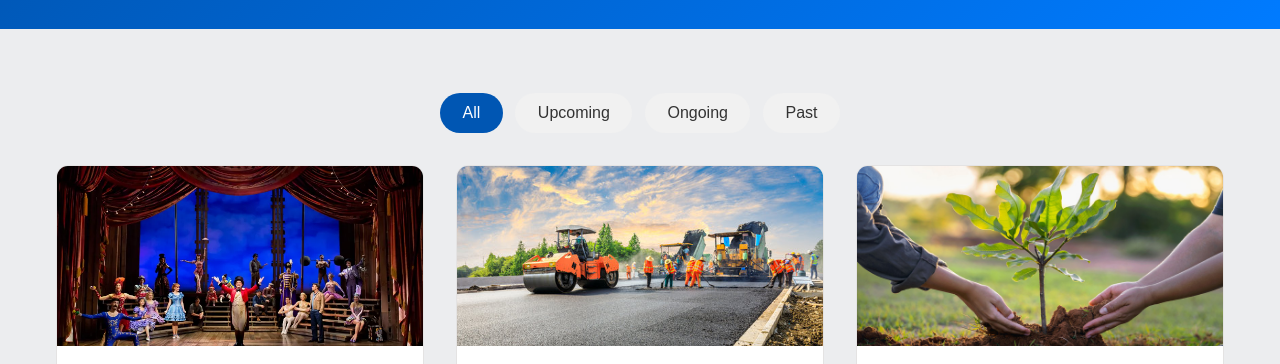
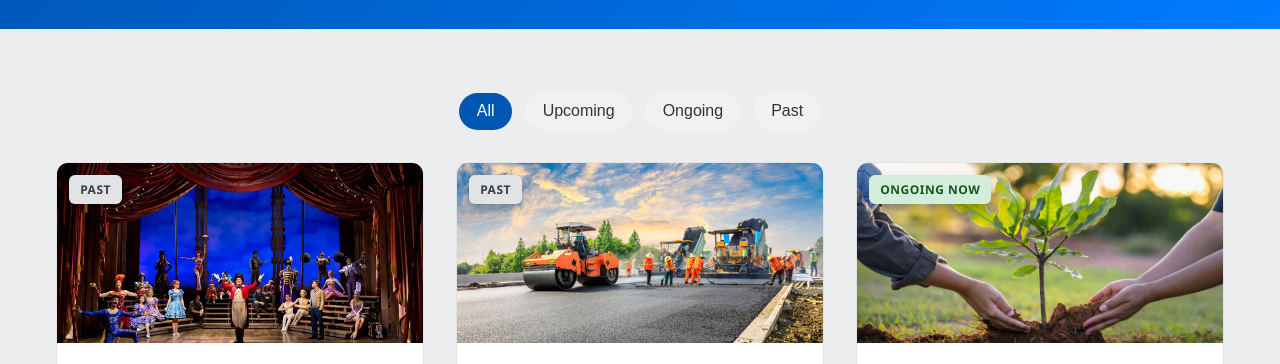
Before and after one commit to Roshan-504/Smart-City, a plain HTML site: page pages/events.html in a window 1280 px wide. Shown: the part 181-545 px from the top of the page. Drawn offline with Linux system fonts and the light colour scheme.

```diff
--- a/css/events.css
+++ b/css/events.css
@@ -23,7 +23,7 @@
     background-color: #f1f1f1;
     color: #333;
     border: none;
-    padding: 0.7rem 1.4rem;
+    padding: 0.6rem 1.1rem;
     border-radius: 50px;
     font-size: 1rem;
     cursor: pointer;
@@ -58,10 +58,28 @@
 }
 
 .event-image {
+    position: relative;
     width: 100%;
     height: 180px;
     background-color: #eee;
 }
+
+.event-image .event-badge {
+    position: absolute;
+    top: 12px;
+    left: 12px;
+    z-index: 2;
+
+    padding: 0.3rem 0.7rem;
+    border-radius: 6px;
+    font-size: 0.75rem;
+    font-weight: 700;
+    text-transform: uppercase;
+    letter-spacing: 0.5px;
+
+    box-shadow: 0 4px 10px rgba(0,0,0,0.2);
+}
+
 
 .event-image img {
     width: 100%;
--- a/index.css
+++ b/index.css
@@ -346,20 +346,20 @@
 
 
 .action-card.map {
-    background-image: url("https://images.unsplash.com/photo-1548345680-f5475ea5df84");
+    background-image: url("./images/home-map.jpg");
 }
 
 .action-card.transport {
-    background-image: url("https://images.unsplash.com/photo-1544620347-c4fd4a3d5957");
+    background-image: url("./images/home-transport.jpg");
 }
 
 .action-card.hospital {
-    background-image: url("https://images.unsplash.com/photo-1586773860418-d37222d8fce3");
+    background-image: url("./images/home-goverment.jpg");
 }
 
 
 .action-card.government {
-    background-image: url("https://images.unsplash.com/photo-1551836022-deb4988cc6c0");
+    background-image: url("./images/home-hospital.jpg");
 }
 
 .action-card p {
--- a/index.js
+++ b/index.js
@@ -30,17 +30,17 @@
     {
       title: "Upcoming Event",
       content: "Annual City Festival at Central Park – December 20–22, 2025",
-      image: "https://images.unsplash.com/photo-1492684223066-81342ee5ff30",
+      image: "./images/upcoming-events.jpg",
     },
     {
       title: "Road Alert",
       content: "Main Street partial closure due to maintenance until Dec 18.",
-      image: "https://images.unsplash.com/photo-1506521781263-d8422e82f27a",
+      image: "./images/road-alerts.jpg",
     },
     {
       title: "New Service",
       content: "Online utility bill payment portal now live!",
-      image: "https://images.unsplash.com/photo-1506521781263-d8422e82f27a",
+      image: "./images/new-service.jpg",
     },
   ];
 
--- a/js/events.js
+++ b/js/events.js
@@ -87,11 +87,15 @@
 
             card.innerHTML = `
                 <div class="event-image">
-                    <img src="${event.image}" alt="${event.title}" loading="lazy">
+                    <img src="${event.image}" alt="${
+              event.title
+            }" loading="lazy">
+                    <span class="event-badge ${
+                      event.status
+                    }">${badgeText}</span>
                 </div>
                 <div class="event-content-wrapper">
                     <div class="event-header">
-                        <span class="event-badge ${event.status}">${badgeText}</span>
                         <h3 class="event-title">${event.title}</h3>
                         <p class="event-date">📅 ${formatDate(event.date)}</p>
                     </div>
```
Also changed, not shown: images/home-goverment.jpg (added), images/home-hospital.jpg (added), images/home-map.jpg (added), images/home-transport.jpg (added), images/new-service.jpg (added), images/road-alerts.jpg (added), images/upcoming-events.jpg (added).
